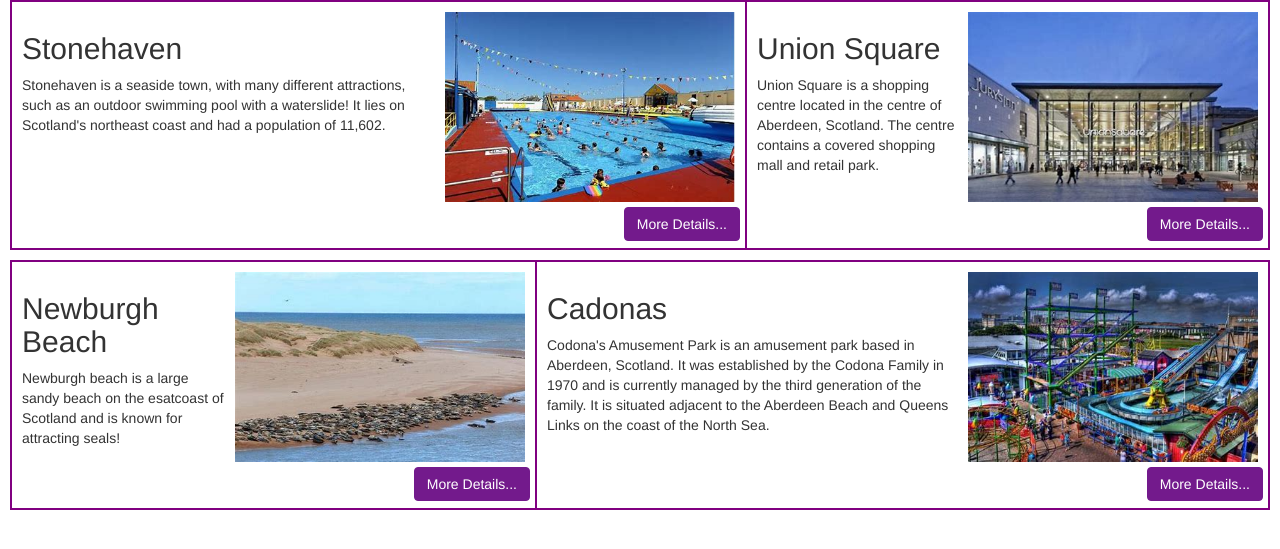
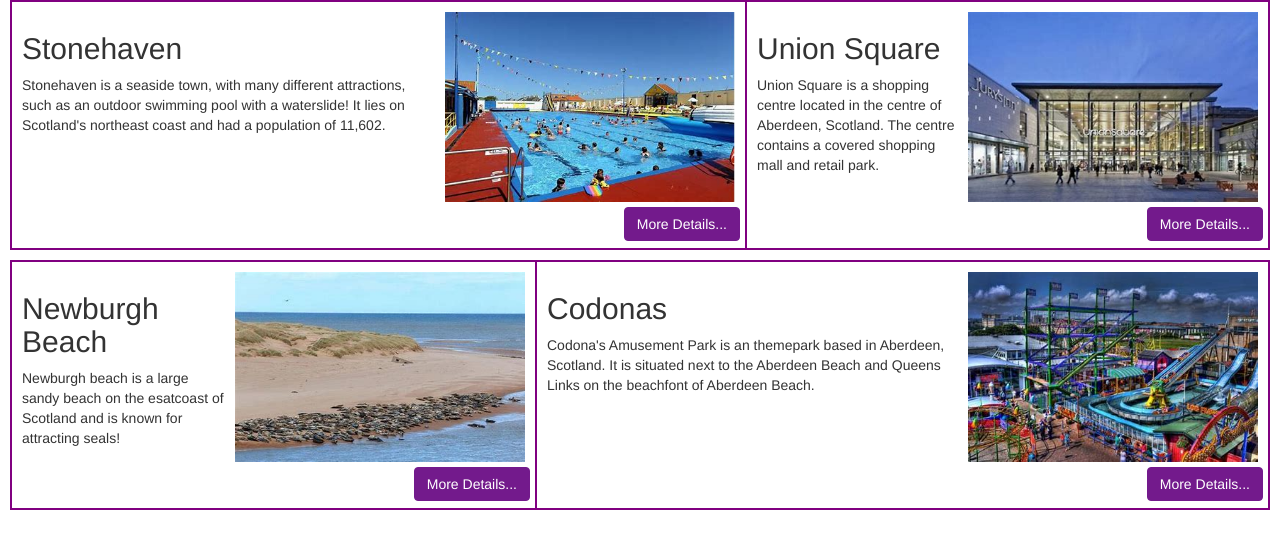
Before and after one commit to alicewoodx/CA3-Assessment, a plain HTML site: page visitor.html in a window 1280 px wide. Shown: the part 135-684 px from the top of the page. Drawn offline with nearby package versions, Linux system fonts and the light colour scheme.

Commit message:
updates to readme file

```diff
--- a/visitor.html
+++ b/visitor.html
@@ -84,8 +84,8 @@
       <div class="col-md-7 box" >
         <div id="cadonasContent" style="display:flex;padding:5px">
           <div style="padding: 5px">
-            <h2>Cadonas</h2>
-            <p>Codona's Amusement Park is an amusement park based in Aberdeen, Scotland. It was established by the Codona Family in 1970 and is currently managed by the third generation of the family. It is situated adjacent to the Aberdeen Beach and Queens Links on the coast of the North Sea.</p>
+            <h2>Codonas</h2>
+            <p>Codona's Amusement Park is an themepark based in Aberdeen, Scotland. It is situated next to the Aberdeen Beach and Queens Links  on the beachfont of Aberdeen Beach.</p>
           </div>
           <div>
             <img style="padding:5px; float: right;" src="images/cadonas.jpeg" width="300" height="200"/>
```
Also changed, not shown: 1 other file.
